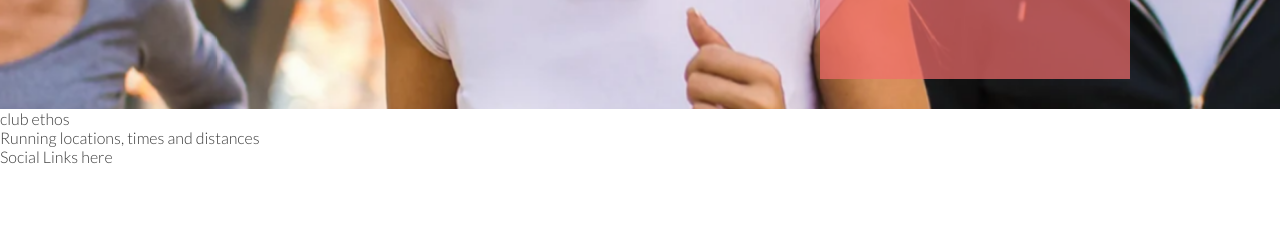
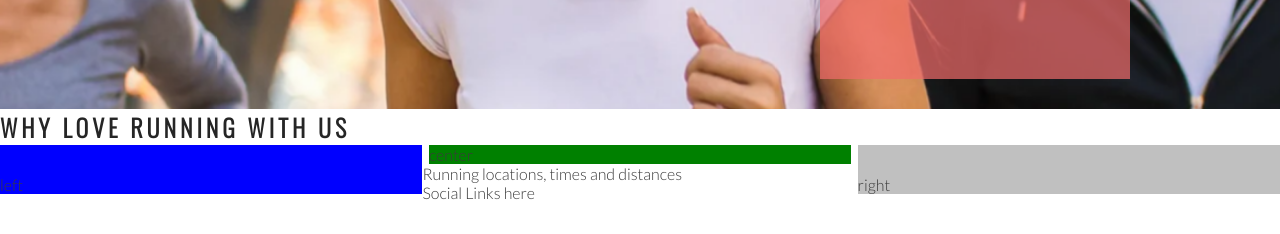
Before and after one commit to dnashwilton/Love-Running, a plain HTML site: page index.html in a window 1280 px wide. Shown: the part 566-800 px from the top of the page. Drawn offline with nearby package versions, Linux system fonts and the light colour scheme.

Commit message:
add club ethos strucure.

```diff
--- a/assets/css/styles.css
+++ b/assets/css/styles.css
@@ -25,6 +25,7 @@ h2 {
 #logo {
     float: left;
     font-size: 280%;
+    margin-left: 30px;
 }
 
 /* navigation links */
@@ -67,7 +68,8 @@ h2 {
     position: relative;
 }
 
-#cover-text, #cover-text h2 {
+#cover-text,
+#cover-text h2 {
     color: #fff;
 }
 
@@ -114,3 +116,29 @@ h2 {
 
     position: absolute;
 }
+
+/* club ethos */
+
+#club-ethos {
+    height: 600px;
+}
+
+#left-about {
+    padding-top: 30px;
+    width: 33%;
+    float: left;
+    background-color: blue;
+}
+
+#right-about {
+    padding-top: 30px;
+    width: 33%;
+    float: right;
+    background-color: silver;
+}
+
+#center-about {
+    width: 33%;
+    margin: 0 auto;
+    background-color: green;
+}
--- a/index.html
+++ b/index.html
@@ -39,8 +39,13 @@
             <h3>Dublin Docklands & Phoenix Park</h3>
 
         </div>
+    </section id="club-ethos">
+    <section>
+        <h1>Why Love Running With Us</h1>
+        <div id="left-about">left</div>
+        <div id="right-about">right</div>
+        <div id="center-about">center</div>
     </section>
-    <section>club ethos</section>
     <section>Running locations, times and distances</section>
     <footer>Social Links here<footer></footer>
 </body>
```
